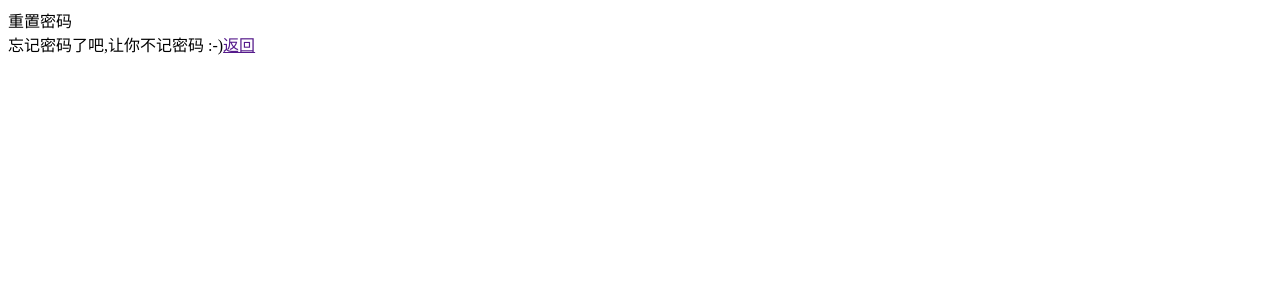
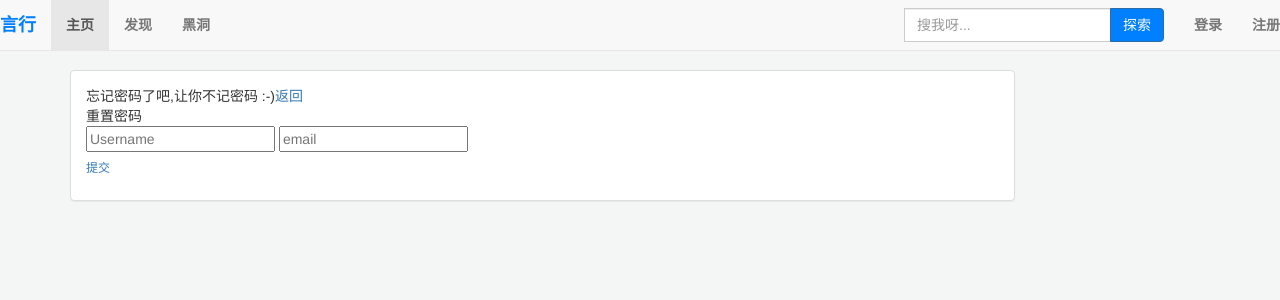
Before and after one commit to matianwen/site, a Django app: page /resetpassword/ in a window 1280 px wide. Shown: the top 300 px of the page. Run offline with Django 3.2, Linux system fonts and the light colour scheme; some libraries are stand-ins or nearby versions.

Commit message:
编写重置密码表单功能

```diff
--- a/learn/findhistory/templates/find/find.html
+++ b/learn/findhistory/templates/find/find.html
@@ -2,7 +2,7 @@
 {% extends 'base.html' %}
 {% load staticfiles %}
 
-{% block title %}言行{% endblock %}
+{% block title %}言行 - 发现{% endblock %}
 {% block content %}
     {% block css %}<link href="{% static 'css/find.css' %}" rel="stylesheet"/>{% endblock %}
     <div class="container">
--- a/learn/learnchat/templates/user/blackhole.html
+++ b/learn/learnchat/templates/user/blackhole.html
@@ -2,7 +2,7 @@
 {% extends 'base.html' %}
 {% load staticfiles %}
 {% block css %}<link href="{% static 'css/blackhole.css' %}" rel="stylesheet"/>{% endblock %}
-{% block title %}言行{% endblock %}
+{% block title %}言行 - 黑洞{% endblock %}
 {% block content %}
     <div class="container">
         <div class="row">
--- a/learn/learnchat/views.py
+++ b/learn/learnchat/views.py
@@ -53,9 +53,9 @@ def user_info(request):
     # context['usersex'] = User.objects.filter(sex=request.session.get('get_sex_display '))
     x_forwarded_for = request.META.get('HTTP_X_FORWARDED_FOR')
     if x_forwarded_for:
-        user_ip = x_forwarded_for.split(',')[0]
+        user_ip = x_forwarded_for.split(',')[0] # 真实IP
     else:
-        user_ip = request.META.get('REMOTE_ADDR')
+        user_ip = request.META.get('REMOTE_ADDR') # 代理IP
     context['user_ip'] = user_ip
     return render(request, 'user/userinfo.html', context)
 
--- a/learn/login/templates/login/resetpassword.html
+++ b/learn/login/templates/login/resetpassword.html
@@ -1,14 +1,32 @@
-<!--
-{% block title %}
-    言行|重置密码
+<div class="resetpassword-page">
+{% extends 'base.html' %}
+{% load staticfiles %}
+{% block title %}言行 - 重置密码{% endblock %}
+{% block content %}
+
+{% block css %}<link href="{% static 'css/resetpassword.css' %}" rel="stylesheet"/>{% endblock %}
+<div class="container">
+    <div class="row">
+        <div class="col-xs-12 col-sm-8 col-md-10">
+            <div class="panel panel-default">
+                <div class="panel-body">
+                    <div class="reset-password">
+                        <p2>忘记密码了吧,让你不记密码 :-)<a href="{{ redirect_to }}">返回</a></p2><br/>
+                        <p2>重置密码</p2>
+                    </div>
+
+                    <form action="" method="post" id="login">
+                        {% csrf_token %}
+                        <input type="text" class="name" name="member_name" placeholder="Username" required=""/>
+                        <input type="text" class="email" name="member_email" placeholder="email" required=""/>
+                        <div class="login-agileits-bottom">
+                            <h6><a href="javascript:;" type="button" id="onsubmit">提交</a></h6>
+                        </div>
+                    </form>
+                </div>
+            </div>
+        </div>
+    </div>
+</div>
 {% endblock %}
-
-{% block content %}
-    {{ message }}, <a href="{{ redirect_to }}">返回</a>
-{% endblock %}
--->
-
-<div class="reset-password">
-    <p1>重置密码</p1><br/>
-    <p2>忘记密码了吧,让你不记密码 :-)<a href="{{ redirect_to }}">返回</a></p2>
 </div>
```
Also changed, not shown: learn/learnchat/templates/user/searchall.html (+2 -7 lines).
